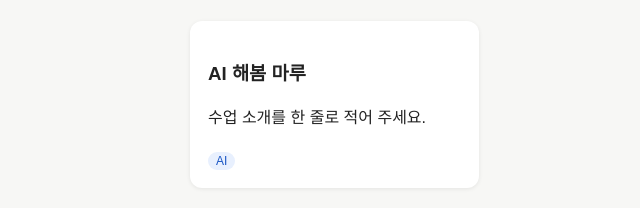
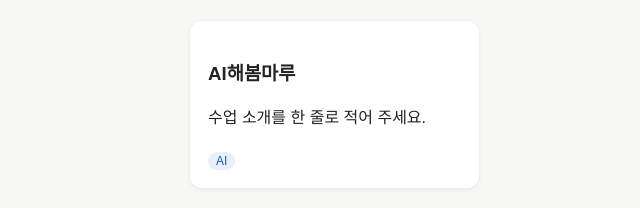
Before and after one commit to jinik2312/lesson-archive, a plain HTML site: page index.html in a window 1280 px wide. Shown: the part 134-342 px from the top of the page, 0-640 px from the left. Drawn offline with Linux system fonts and the light colour scheme.

Commit message:
Update index.html

```diff
--- a/index.html
+++ b/index.html
@@ -3,7 +3,7 @@
 <head>
   <meta charset="UTF-8">
   <meta name="viewport" content="width=device-width, initial-scale=1">
-  <title>강진이 교안 아카이브</title>
+  <title>jini's archive</title>
   <style>
     body { font-family: sans-serif; max-width: 900px; margin: 0 auto; padding: 24px; background: #f7f7f5; color: #222; }
     h1 { margin-bottom: 4px; }
@@ -19,7 +19,7 @@
   <p class="sub">AI·SW 교육 강의 자료 모음</p>
   <div class="grid">
     <a class="card" href="ai-haebom-maru.html">
-      <h3>AI 해봄 마루</h3>
+      <h3>AI해봄마루</h3>
       <p>수업 소개를 한 줄로 적어 주세요.</p>
       <span class="tag">AI</span>
     </a>
```
